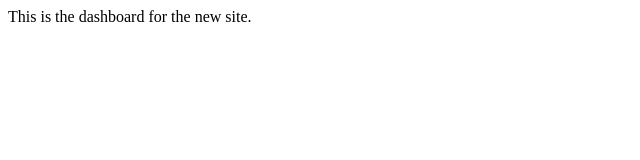
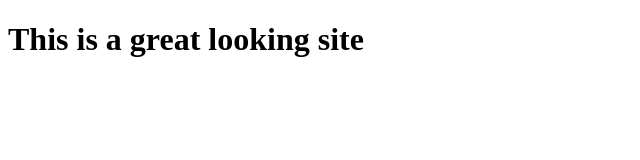
Before and after one commit to jobrown5vt/branch-demo, a plain HTML site: page index.html in a window 1280 px wide. Shown: the whole page, without its empty margins (0-640 px from the left). Drawn offline with Linux system fonts and the light colour scheme.

Commit message:
updating header

```diff
--- a/index.html
+++ b/index.html
@@ -7,6 +7,6 @@
     <title>Document</title>
 </head>
 <body>
-    This is the dashboard for the new site.
+    <h1>This is a great looking site</h1>
 </body>
 </html>
```
